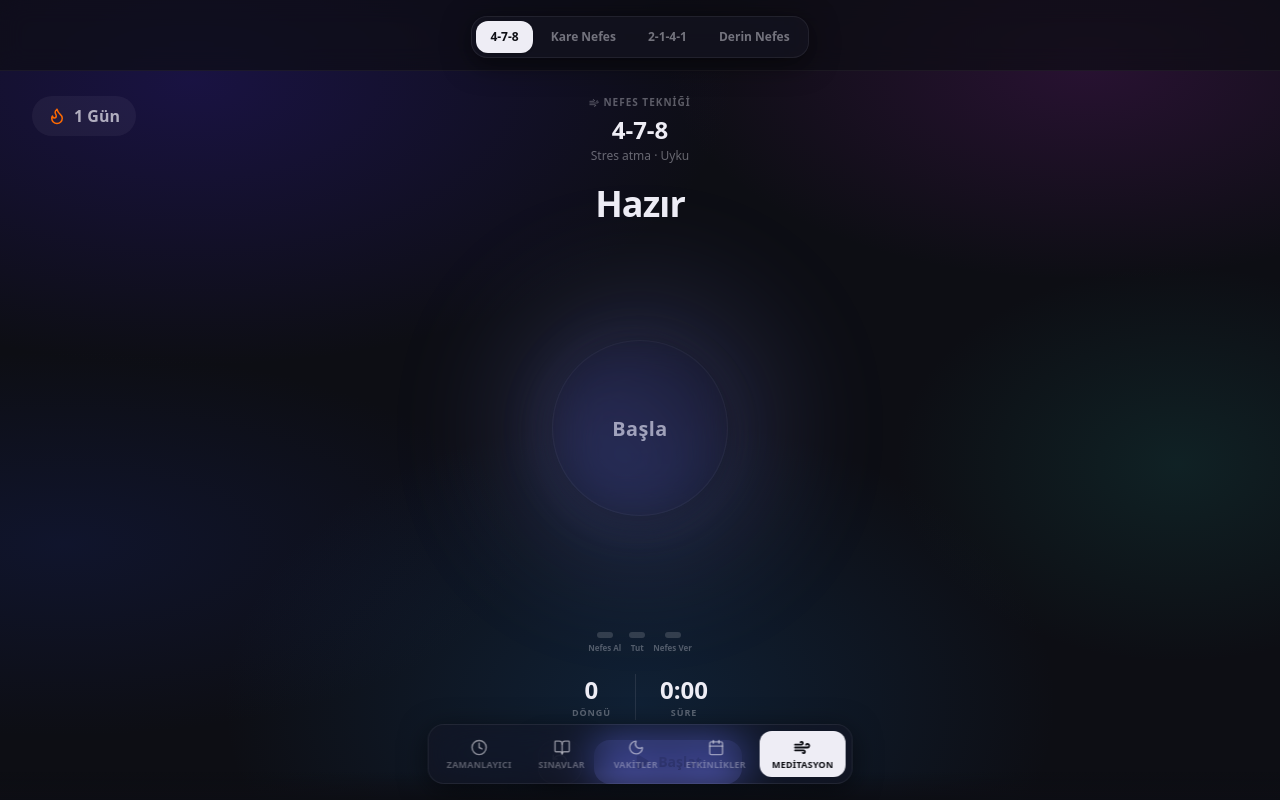
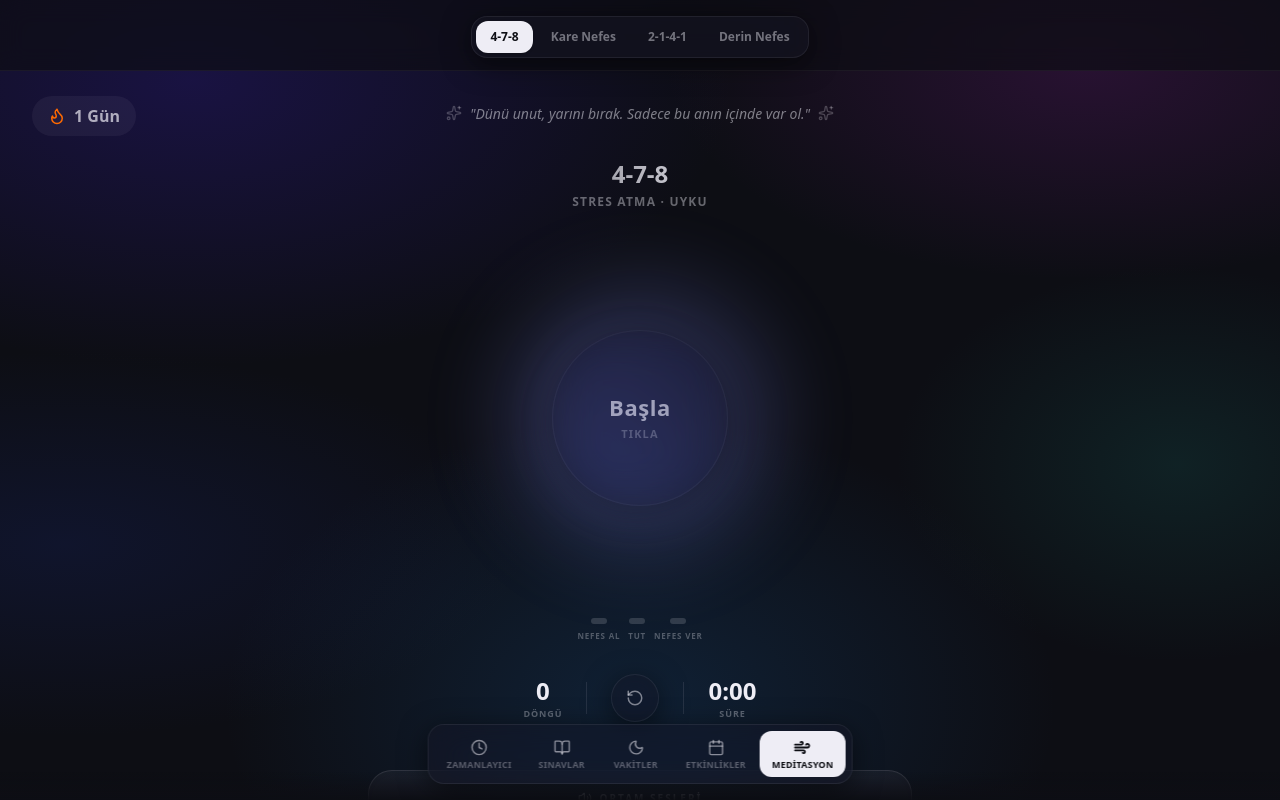
Before and after one commit to Harshidd/VakitHane, a Next.js app: page /meditasyon in a window 1280 px wide. Built offline with nearby package versions, Linux system fonts and the light colour scheme.

Commit message:
feat: VakitHane - Meditasyon ambient sound paneli eklendi, baslat yazisi click eventi circle'a baglandi

```diff
--- a/src/app/meditasyon/page.tsx
+++ b/src/app/meditasyon/page.tsx
@@ -4,7 +4,7 @@ import { useState, useEffect, useRef } from "react";
 import { TabBar } from "@/components/TabBar";
 import { motion, AnimatePresence } from "framer-motion";
 import { BreathingCircle } from "@/components/BreathingCircle";
-import { Play, Pause, RotateCcw, Wind } from "lucide-react";
+import { RotateCcw, CloudRain, Flame, Wind, Rocket, Sparkles, Volume2 } from "lucide-react";
 
 const ZEN_QUOTES = [
     "Zihin bir su gibidir. Bulandığında görmek zordur, durulduğunda ise her şey berraklaşır.",
@@ -28,6 +28,13 @@ const PROGRAMS = [
 
 const PHASE_LABELS = ["Nefes Al", "Tut", "Nefes Ver", "Bekle"];
 
+const SOUNDS = [
+    { id: "rain", name: "Yağmur", icon: CloudRain },
+    { id: "fire", name: "Şömine", icon: Flame },
+    { id: "wind", name: "Rüzgar", icon: Wind },
+    { id: "space", name: "Uzay", icon: Rocket },
+];
+
 export default function MeditasyonPage() {
     const [programId, setProgramId] = useState("4-7-8");
     const [running, setRunning] = useState(false);
@@ -36,6 +43,10 @@ export default function MeditasyonPage() {
     const [cycles, setCycles] = useState(0);
     const [totalSecs, setTotalSecs] = useState(0);
     const intervalRef = useRef<NodeJS.Timeout | null>(null);
+
+    // Audio setup
+    const [activeSound, setActiveSound] = useState<string | null>(null);
+    const audioRef = useRef<HTMLAudioElement | null>(null);
 
     const program = PROGRAMS.find(p => p.id === programId) ?? PROGRAMS[0];
     const phases = program.phases;
@@ -55,6 +66,7 @@ export default function MeditasyonPage() {
     // Switch program → reset
     useEffect(() => { reset(); }, [programId]); // eslint-disable-line react-hooks/exhaustive-deps
 
+    // Timer logic
     useEffect(() => {
         if (!running) { if (intervalRef.current) clearInterval(intervalRef.current); return; }
 
@@ -63,7 +75,6 @@ export default function MeditasyonPage() {
             setPhaseTime(prev => {
                 const phaseDur = phases[phase] ?? 0;
                 if (phaseDur === 0) {
-                    // Skip zero-duration phases
                     setPhase(p => {
                         const next = (p + 1) % phases.length;
                         if (next === 0) setCycles(c => c + 1);
@@ -86,11 +97,43 @@ export default function MeditasyonPage() {
         return () => { if (intervalRef.current) clearInterval(intervalRef.current); };
     }, [running, phase, phases]);
 
+    // Audio Mount
+    useEffect(() => {
+        audioRef.current = new Audio();
+        audioRef.current.loop = true;
+        // Clean up global ambient player overlay to not clash
+        const extActive = document.body.getAttribute("data-theme");
+        if (extActive) {
+            setActiveSound(extActive);
+            audioRef.current.src = `/sounds/${extActive}.mp3`;
+            audioRef.current.play().catch(() => { });
+        }
+        return () => {
+            if (audioRef.current) {
+                audioRef.current.pause();
+                audioRef.current.src = "";
+            }
+        };
+    }, []);
+
+    const toggleSound = (id: string) => {
+        if (!audioRef.current) return;
+        if (activeSound === id) {
+            setActiveSound(null);
+            audioRef.current.pause();
+            document.body.removeAttribute("data-theme");
+        } else {
+            setActiveSound(id);
+            document.body.setAttribute("data-theme", id);
+            audioRef.current.src = `/sounds/${id}.mp3`;
+            audioRef.current.volume = 0.5;
+            audioRef.current.play().catch(e => console.log("Play err", e));
+        }
+    };
+
     const currentPhaseDur = phases[phase] ?? 1;
-    const progress = currentPhaseDur > 0 ? phaseTime / currentPhaseDur : 0;
     const activeLabel = PHASE_LABELS[phase] ?? "Nefes Al";
     const timeRemain = currentPhaseDur - phaseTime;
-
     const fmtTotal = (s: number) => `${Math.floor(s / 60)}:${(s % 60).toString().padStart(2, "0")}`;
 
     return (
@@ -111,94 +154,105 @@ export default function MeditasyonPage() {
                 </div>
             </header>
 
-            <main className="flex-1 flex flex-col items-center justify-center px-4 py-6 pb-24 gap-5 relative z-10">
+            <main className="flex-1 flex flex-col items-center justify-start px-4 py-8 pb-32 gap-6 relative z-10 w-full max-w-xl mx-auto">
 
-                {/* Program description */}
-                <div className="text-center">
-                    <div className="text-[10px] font-bold uppercase tracking-widest text-foreground/35 mb-1 flex items-center justify-center gap-1">
-                        <Wind size={10} /> Nefes Tekniği
-                    </div>
-                    <h1 className="text-2xl font-bold">{program.label}</h1>
-                    <p className="text-xs text-foreground/40 font-medium mt-0.5">{program.desc}</p>
+                {/* Zen quote (Moved to TOP, styled like EXAMS tab) */}
+                <motion.div
+                    key={quote}
+                    initial={{ opacity: 0, y: -6 }}
+                    animate={{ opacity: 1, y: 0 }}
+                    className="flex items-start justify-center gap-2 text-center w-full px-2"
+                >
+                    <Sparkles size={16} className="text-foreground/25 shrink-0 mt-0.5" />
+                    <p className="text-sm font-medium text-foreground/50 italic leading-relaxed">"{quote}"</p>
+                    <Sparkles size={16} className="text-foreground/25 shrink-0 mt-0.5" />
+                </motion.div>
+
+                {/* Info Text (below quote) */}
+                <div className="text-center mt-2 mb-2">
+                    <h1 className="text-2xl font-black bg-gradient-to-r from-foreground/60 to-foreground/90 bg-clip-text text-transparent">{program.label}</h1>
+                    <p className="text-xs text-foreground/40 font-bold tracking-widest uppercase mt-1">
+                        {program.desc}
+                    </p>
                 </div>
 
-                {/* Phase info */}
-                <AnimatePresence mode="wait">
-                    <motion.div key={phase}
-                        initial={{ opacity: 0, y: 6 }} animate={{ opacity: 1, y: 0 }} exit={{ opacity: 0, y: -6 }}
-                        transition={{ duration: 0.3 }}
-                        className="text-center"
-                    >
-                        <div className="text-4xl font-bold tracking-tight" style={{ color: running ? program.color : "inherit" }}>
-                            {running ? activeLabel : "Hazır"}
-                        </div>
-                        {running && (
-                            <div className="text-lg tabular-nums font-bold mt-1 opacity-60">{timeRemain}s</div>
-                        )}
-                    </motion.div>
-                </AnimatePresence>
+                {/* Breathing circle — Interactive & Centralized */}
+                <div className="relative flex items-center justify-center py-4">
+                    {/* Colored ring behind the circle */}
+                    <div className="absolute inset-0 rounded-full blur-[40px] opacity-20 transition-colors duration-1000 pointer-events-none"
+                        style={{ background: program.color, width: 280, height: 280, margin: "auto" }} />
 
-                {/* Breathing circle — uses dynamic component */}
-                <div className="relative flex items-center justify-center py-6">
-                    {/* Colored ring behind the circle */}
-                    <div className="absolute inset-0 rounded-full blur-3xl opacity-20 transition-colors duration-1000"
-                        style={{ background: program.color, width: 260, height: 260, margin: "auto" }} />
                     <BreathingCircle
                         running={running}
                         phaseLabel={activeLabel}
                         phaseDur={currentPhaseDur}
                         color={program.color}
+                        timeRemain={timeRemain}
+                        onClick={() => setRunning(r => !r)}
                     />
                 </div>
 
                 {/* Phase progress dots */}
                 <div className="flex gap-2 items-center">
                     {phases.map((dur, i) => (
-                        <div key={i} className="flex flex-col items-center gap-1">
-                            <div className={`h-1.5 rounded-full transition-all duration-500 ${i === phase && running ? "w-8" : "w-4"}`}
+                        <div key={i} className="flex flex-col items-center gap-1.5">
+                            <div className={`h-1.5 rounded-full transition-all duration-500 ${i === phase && running ? "w-10" : "w-4"}`}
                                 style={{ background: i === phase && running ? program.color : "rgba(255,255,255,0.15)" }} />
                             {dur > 0 && (
-                                <span className="text-[8px] text-foreground/30 font-bold">{PHASE_LABELS[i]?.split(" ")[2] ?? PHASE_LABELS[i]}</span>
+                                <span className={`text-[8px] font-bold uppercase tracking-widest ${i === phase && running ? "text-foreground/70" : "text-foreground/30"}`}>
+                                    {PHASE_LABELS[i]?.split(" ")[2] ?? PHASE_LABELS[i]}
+                                </span>
                             )}
                         </div>
                     ))}
                 </div>
 
-                {/* Stats — cycles + total time */}
-                <div className="flex gap-6 text-center">
-                    <div>
-                        <div className="text-2xl font-bold tabular-nums">{cycles}</div>
+                {/* Stats & Reset Row */}
+                <div className="flex items-center gap-6 mt-2">
+                    <div className="text-center">
+                        <div className="text-2xl font-bold tabular-nums h-8 flex items-center justify-center">{cycles}</div>
                         <div className="text-[9px] font-bold uppercase tracking-widest text-foreground/35">Döngü</div>
                     </div>
-                    <div className="w-px bg-foreground/10" />
-                    <div>
-                        <div className="text-2xl font-bold tabular-nums">{fmtTotal(totalSecs)}</div>
+                    <div className="w-px h-8 bg-foreground/10" />
+
+                    <motion.button whileHover={{ scale: 1.1 }} whileTap={{ scale: 0.9 }} onClick={reset}
+                        className="p-3.5 rounded-full glass border border-foreground/15 hover:bg-foreground/10 transition-colors text-foreground/50 hover:text-foreground">
+                        <RotateCcw size={18} />
+                    </motion.button>
+
+                    <div className="w-px h-8 bg-foreground/10" />
+                    <div className="text-center">
+                        <div className="text-2xl font-bold tabular-nums h-8 flex items-center justify-center">{fmtTotal(totalSecs)}</div>
                         <div className="text-[9px] font-bold uppercase tracking-widest text-foreground/35">Süre</div>
                     </div>
                 </div>
 
-                {/* Controls */}
-                <div className="flex gap-3">
-                    <motion.button whileTap={{ scale: 0.94 }} onClick={reset}
-                        className="p-3 rounded-2xl glass border border-foreground/15 hover:bg-foreground/10 transition-colors">
-                        <RotateCcw size={18} className="opacity-60" />
-                    </motion.button>
-                    <motion.button whileHover={{ scale: 1.04 }} whileTap={{ scale: 0.94 }}
-                        onClick={() => setRunning(r => !r)}
-                        className="px-10 py-3 rounded-2xl font-bold text-sm flex items-center gap-2 shadow-lg transition-all"
-                        style={running
-                            ? { background: "rgba(255,255,255,0.1)", border: "1px solid rgba(255,255,255,0.15)" }
-                            : { background: program.color, color: "#000" }
-                        }
-                    >
-                        {running ? <><Pause fill="currentColor" size={16} /> Duraklat</> : <><Play fill="currentColor" size={16} /> Başlat</>}
-                    </motion.button>
+                {/* Inline Ambient Sounds Grid */}
+                <div className="w-full mt-6 bg-foreground/5 p-5 rounded-3xl border border-foreground/10 shadow-inner">
+                    <div className="flex items-center gap-2 justify-center mb-4">
+                        <Volume2 size={14} className="text-foreground/40" />
+                        <span className="text-[10px] uppercase font-bold tracking-[0.2em] text-foreground/40">Ortam Sesleri</span>
+                    </div>
+                    <div className="grid grid-cols-4 gap-2">
+                        {SOUNDS.map(snd => {
+                            const Icon = snd.icon;
+                            const isActive = activeSound === snd.id;
+                            return (
+                                <button
+                                    key={snd.id}
+                                    onClick={() => toggleSound(snd.id)}
+                                    className={`flex flex-col items-center justify-center py-3 px-1 rounded-2xl gap-2 transition-all border ${isActive
+                                            ? "bg-foreground text-background shadow-md border-transparent scale-[1.02]"
+                                            : "glass border-foreground/15 text-foreground/50 hover:bg-foreground/10 hover:text-foreground"
+                                        }`}
+                                >
+                                    <Icon size={20} className={isActive ? "opacity-90 animate-pulse" : "opacity-60"} />
+                                    <span className="text-[9px] font-bold uppercase tracking-widest text-center">{snd.name}</span>
+                                </button>
+                            );
+                        })}
+                    </div>
                 </div>
-
-                {/* Zen quote */}
-                <p className="max-w-sm text-center text-[10px] text-foreground/25 italic font-medium leading-relaxed px-4">
-                    "{quote}"
-                </p>
 
             </main>
 
--- a/src/components/BreathingCircle.tsx
+++ b/src/components/BreathingCircle.tsx
@@ -1,15 +1,17 @@
 "use client";
 
-import { motion } from "framer-motion";
+import { motion, AnimatePresence } from "framer-motion";
 
 interface Props {
     running: boolean;
     phaseLabel: string;
     phaseDur: number;
     color: string;
+    timeRemain: number;
+    onClick?: () => void;
 }
 
-export function BreathingCircle({ running, phaseLabel, phaseDur, color }: Props) {
+export function BreathingCircle({ running, phaseLabel, phaseDur, color, timeRemain, onClick }: Props) {
     // If not running, stay small
     const size = running && phaseLabel === "Nefes Al" ? 1.5 :
         running && phaseLabel === "Tut" ? 1.5 :
@@ -27,26 +29,44 @@ export function BreathingCircle({ running, phaseLabel, phaseDur, color }: Props)
             <motion.div
                 animate={{ scale: size, opacity: opacity * 0.5 }}
                 transition={{ duration: running ? Math.max(0.5, phaseDur) : 1, ease: "easeInOut" }}
-                className="absolute w-40 h-40 rounded-full blur-xl"
+                className="absolute w-40 h-40 rounded-full blur-xl pointer-events-none"
                 style={{ background: `linear-gradient(to top right, ${color}, transparent)` }}
             />
 
-            {/* Inner glass circle */}
-            <motion.div
+            {/* Inner glass circle (Interactive) */}
+            <motion.button
+                onClick={onClick}
+                whileHover={{ scale: size * 1.05 }}
+                whileTap={{ scale: size * 0.95 }}
                 animate={{ scale: size, opacity: opacity }}
                 transition={{ duration: running ? Math.max(0.5, phaseDur) : 1, ease: "easeInOut" }}
-                className="absolute w-40 h-40 rounded-full glass border border-white/20 shadow-2xl flex items-center justify-center"
+                className="absolute w-40 h-40 rounded-full glass border border-white/20 shadow-2xl flex flex-col items-center justify-center cursor-pointer select-none"
             >
-                <motion.span
-                    key={phaseLabel}
-                    initial={{ opacity: 0, y: 8 }}
-                    animate={{ opacity: 1, y: 0 }}
-                    transition={{ duration: 0.3 }}
-                    className="text-lg font-bold text-foreground tracking-wide"
-                >
-                    {running ? phaseLabel : "Başla"}
-                </motion.span>
-            </motion.div>
+                <AnimatePresence mode="wait">
+                    <motion.div
+                        key={running ? phaseLabel : "idle"}
+                        initial={{ opacity: 0, y: 5 }}
+                        animate={{ opacity: 1, y: 0 }}
+                        exit={{ opacity: 0, y: -5 }}
+                        transition={{ duration: 0.2 }}
+                        className="flex flex-col items-center justify-center"
+                    >
+                        <span className="text-xl font-bold text-foreground tracking-wide text-center leading-tight">
+                            {running ? phaseLabel : "Başla"}
+                        </span>
+                        {running && timeRemain > 0 && (
+                            <span className="text-sm font-bold text-foreground/70 mt-1 tabular-nums">
+                                {timeRemain}s
+                            </span>
+                        )}
+                        {!running && (
+                            <span className="text-[10px] text-foreground/40 mt-1 uppercase tracking-widest font-bold">
+                                Tıkla
+                            </span>
+                        )}
+                    </motion.div>
+                </AnimatePresence>
+            </motion.button>
         </div>
     );
 }
```
